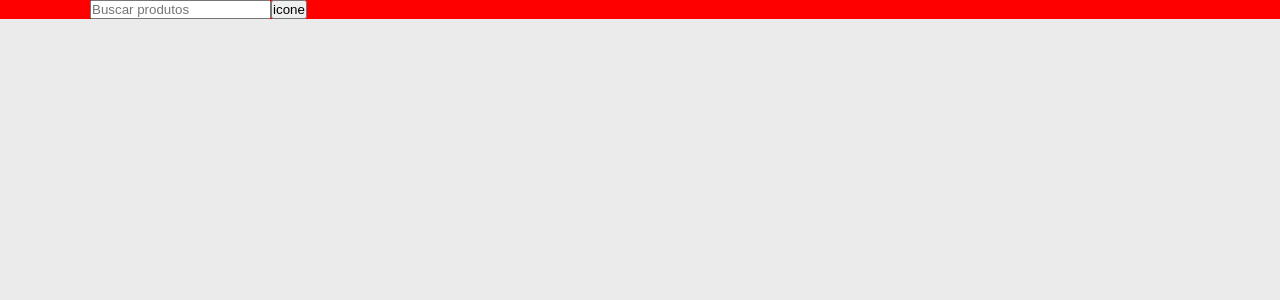
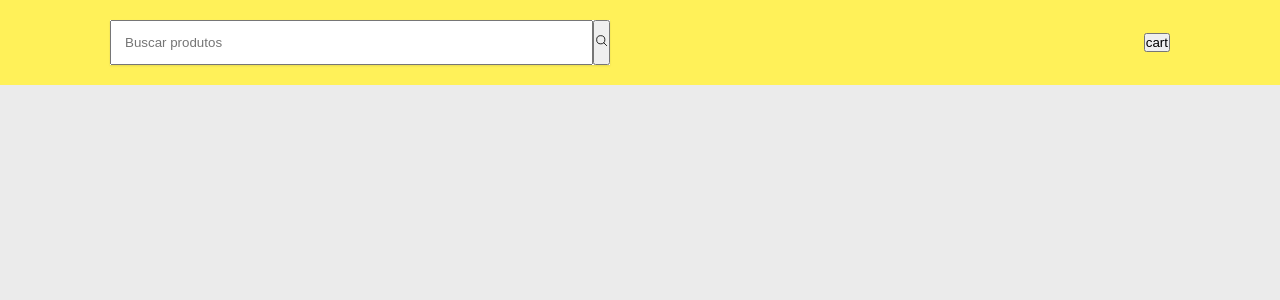
Before and after one commit to DanielFreitassc/ReactMercadoLivre, a React (Vite) app in the folder reactMercadoLivre/: page / in a window 1280 px wide. Shown: the top 300 px of the page. Built offline with nearby package versions, Linux system fonts and the light colour scheme.

Commit message:
Estilizando a pagina

```diff
--- a/reactMercadoLivre/src/components/Header/Header.css
+++ b/reactMercadoLivre/src/components/Header/Header.css
@@ -0,0 +1,12 @@
+.header {
+    background-color: #fff159;
+    position: fixed;
+    width: 100%;
+}
+
+.header > div {
+    display: flex;
+    justify-content: space-between;
+    align-items: center;
+    padding: 20px;
+}
--- a/reactMercadoLivre/src/components/Header/Header.jsx
+++ b/reactMercadoLivre/src/components/Header/Header.jsx
@@ -1,14 +1,13 @@
 import React from "react";
-
+import SearchBar from "../SearchBar/SearchBar";
+import "./Header.css"
 function Header() {
     return (
-        <header className="header" style={{background: "red"}}>
+        <header className="header">
             <div className="container">
 
-                <form>
-                    <input type="search" placeholder="Buscar produtos" className="search__input" required/>
-                    <button type="submit" className="search__button">icone</button>
-                </form>
+                <SearchBar/>
+                <button>cart</button>
             </div>
         </header>
     );
--- /dev/null
+++ b/reactMercadoLivre/src/components/SearchBar/SearchBar.css
@@ -0,0 +1,13 @@
+.search-bar {
+    display: flex;
+    background-color: white;
+    width: 100%;
+    max-width: 500px;
+    justify-content: space-between;
+    box-shadow: 0 1px 2px 0 rgb(0, 0, 0,0.1);
+}
+
+.search__input {
+    padding: 13px;
+    flex-grow: 1;
+}
--- /dev/null
+++ b/reactMercadoLivre/src/components/SearchBar/SearchBar.jsx
@@ -0,0 +1,15 @@
+import React from 'react'
+import { IoSearchOutline } from "react-icons/io5";
+import "./SearchBar.css"
+function SearchBar() {
+    return (
+        <form className='search-bar'>
+            <input type="search" placeholder="Buscar produtos" className="search__input" required/>
+            <button type="submit" className="search__button">
+                <IoSearchOutline/>
+            </button>
+        </form>
+    );
+}
+
+export default SearchBar;
```
